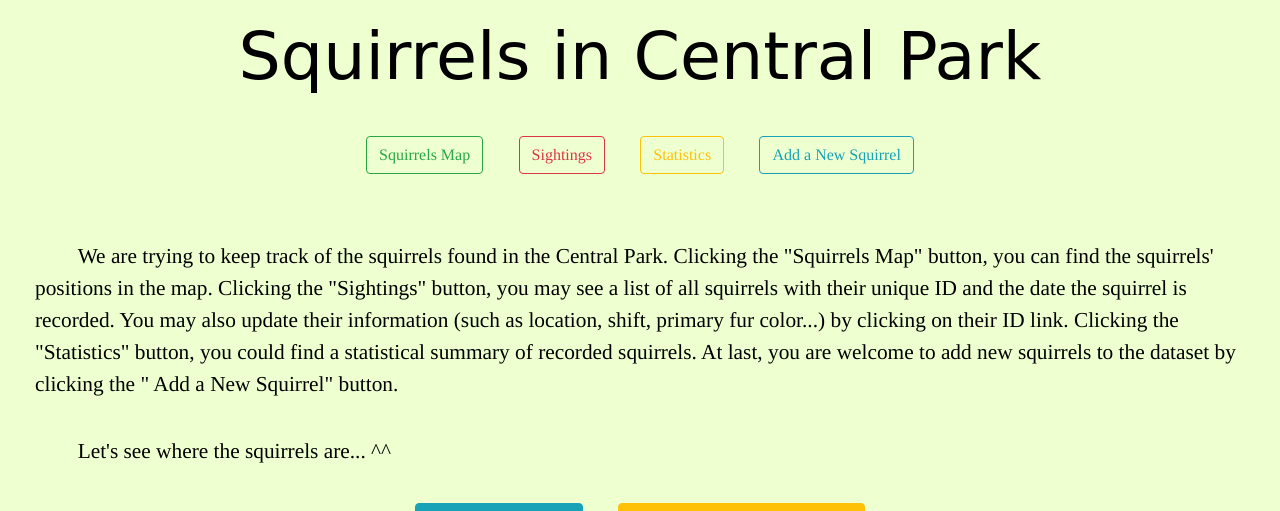
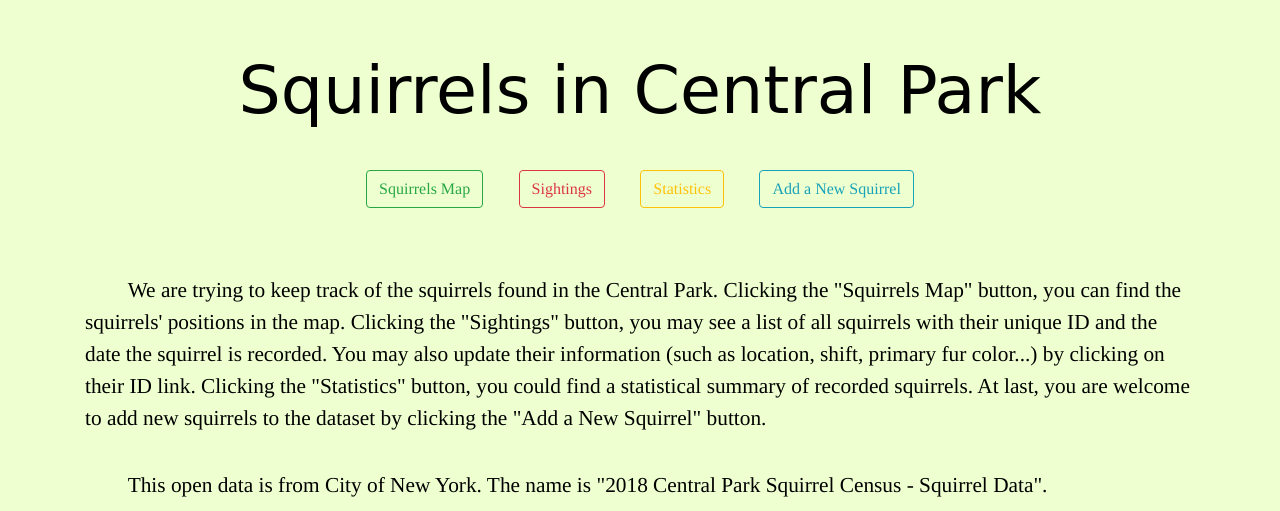
Before and after one commit to Jennifer-Zh/squirrel-project, a Django app: page / in a window 1280 px wide. Shown: the top 511 px of the page. Run offline with Django 3.2, Linux system fonts and the light colour scheme; some libraries are stand-ins or nearby versions.

Commit message:
Reformat the homepage

```diff
--- a/squirrel/templates/index.html
+++ b/squirrel/templates/index.html
@@ -18,6 +18,7 @@
       font-size: 16pt;
       font-family: times;
       background: #EEFFD0;
+      margin: 50px 50px;
     }
     p{
 	    margin:35px;
@@ -31,43 +32,32 @@
 <body>
 
   <h1 class="strong mt-3 text-center">Squirrels in Central Park</h1>
-  </br>         <center>
-    <a href='/map/' class='col-4'>
 
-        <button type="button" class='btn btn-outline-success'>Squirrels Map</button>
+  </br>
+  <center>
+    <a href='/map/' class='col-4'><button type="button" class='btn btn-outline-success'>Squirrels Map</button></a>
+    <a href='/sightings/' class='col-4'><button type="button" class='btn btn-outline-danger'>Sightings</button></a>
+    <a href='/sightings/stats/' class='col-4'><button type="button" class='btn btn-outline-warning'>Statistics</button></a>
+    <a href='/sightings/add/' class='col-4'><button type="button" class='btn btn-outline-info'>Add a New Squirrel</button></a>
+  </center>
+  </br>
 
-    </a>
-        <a href='/sightings/' class='col-4'>
+  <p> We are trying to keep track of the squirrels found in the Central Park. Clicking the "Squirrels Map" button, you can find the squirrels' positions in the map. Clicking the "Sightings" button, you may see a list of all squirrels with their unique ID and the date the squirrel is recorded. You may also update their information (such as location, shift, primary fur color...) by clicking on their ID link. Clicking the "Statistics" button, you could find a statistical summary of recorded squirrels. At last, you are welcome to add new squirrels to the dataset by clicking the "Add a New Squirrel" button.
+  </br>
+  <p> This open data is from City of New York. The name is "2018 Central Park Squirrel Census - Squirrel Data".
+  </br>
+  <p> Let's see where the squirrels are... ^^
 
-        <button type="button" class='btn btn-outline-danger'>Sightings</button>
-    </a>
-        <a href='/sightings/stats/' class='col-4'>
+  <center>
+    <a href='/map/' class='col-4'><button type="button" class='btn btn-info'>Find them in the map!</button></a>
+    <a href='/sightings/' class='col-4'><button type="button" class='btn btn-warning'>See unique squirrel information -></button></a>
+  </center>
 
-        <button type="button" class='btn btn-outline-warning'>Statistics</button>
+  </br>
+  <center>
+  	<img src='https://render.fineartamerica.com/images/rendered/default/wood-print/12/7/break/images/artworkimages/medium/2/cute-squirrel-kativ.jpg' >
+  </center>
 
-    </a>
-        <a href='/sightings/add/' class='col-4'>
-
-		<button type="button" class='btn btn-outline-info'>Add a New Squirrel</button>
-    </a>
-          </center>
-	  </br><p> We are trying to keep track of the squirrels found in the Central Park. Clicking the "Squirrels Map" button, you can find the squirrels' positions in the map. Clicking the "Sightings" button, you may see a list of all squirrels with their unique ID and the date the squirrel is recorded. You may also update their information (such as location, shift, primary fur color...) by clicking on their ID link. Clicking the "Statistics" button, you could find a statistical summary of recorded squirrels. At last, you are welcome to add new squirrels to the dataset by clicking the " Add a New Squirrel" button.
-        </br> <p> Let's see where the squirrels are... ^^
-	  <center>
-    <a href='/map/' class='col-4'>
-
-        <button type="button" class='btn btn-info'>Find them in the map!</button>
-
-    </a>
-        <a href='/sightings/' class='col-4'>
-
-		<button type="button" class='btn btn-warning'>See unique squirrel information -></button>
-    </a>
-	  </center>
-
-	    <center>
-  <img src='https://render.fineartamerica.com/images/rendered/default/wood-print/12/7/break/images/artworkimages/medium/2/cute-squirrel-kativ.jpg' >
-  </center>
   <div>
   <script src="https://code.jquery.com/jquery-3.4.0.min.js"
     integrity="sha256-BJeo0qm959uMBGb65z40ejJYGSgR7REI4+CW1fNKwOg=" crossorigin="anonymous"></script>
```
